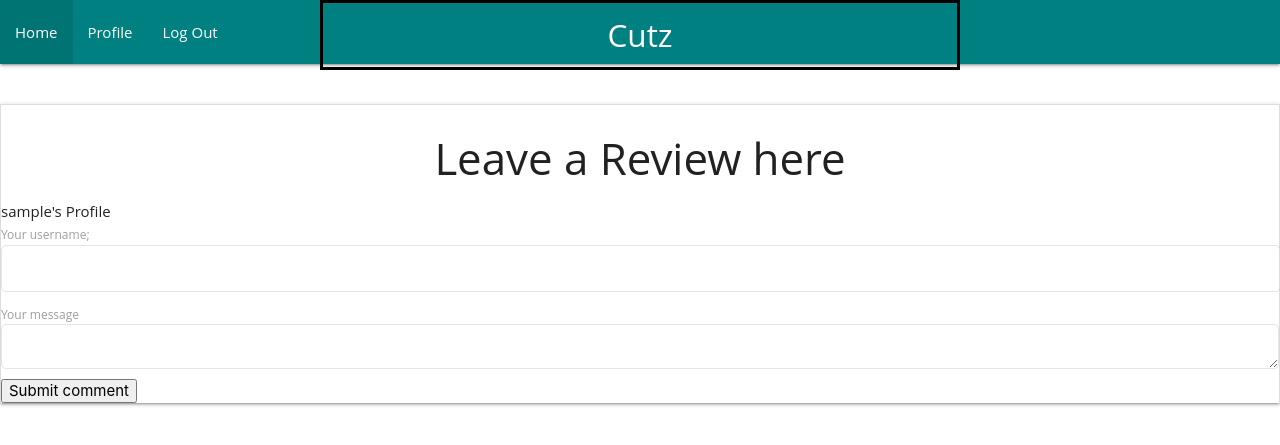
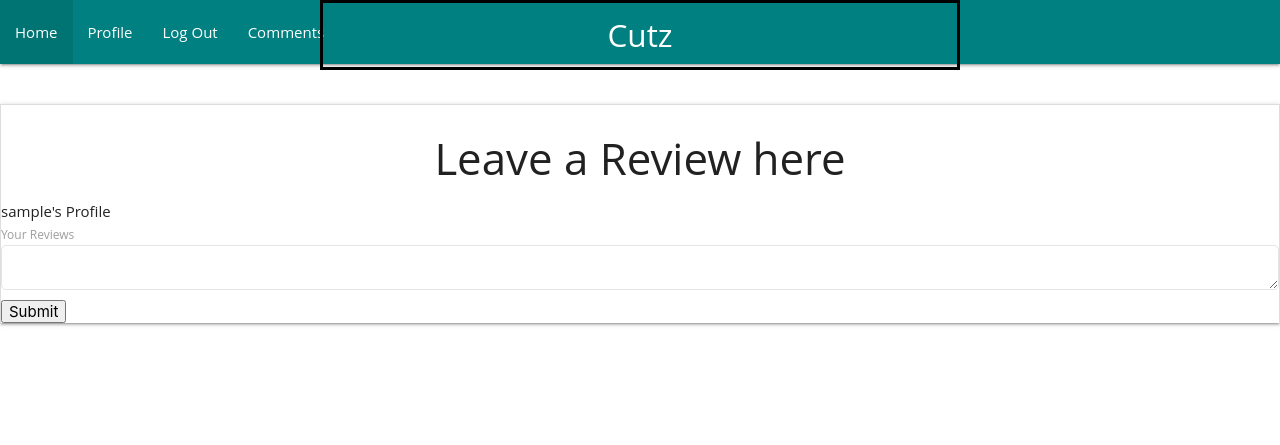
Before and after one commit to aoshenye/Cutz21, a Flask app: page /profile/1 in a window 1280 px wide. Shown: the top 445 px of the page. Run offline with Flask 2, Linux system fonts and the light colour scheme; the visitor is signed in with stand-in values (Sample User, id 1); a database or web service that is not in the repository returns one stand-in record (values such as "Sample title"); some libraries are stand-ins or nearby versions.

Commit message:
remove wording for submit button. remove username text area in profile comment section

```diff
--- a/app.py
+++ b/app.py
@@ -25,6 +25,11 @@ def get_home():
     reviews = list(mongo.db.reviews.find())
     return render_template("reviews.html", reviews=reviews)
 
+
+@app.route("/get_reviews")
+def get_reviews():
+    reviews = list(mongo.db.reviews.find())
+    return render_template("comments.html", reviews=reviews)
 
 
 @app.route("/register", methods=["GET", "POST"])
--- a/templates/base.html
+++ b/templates/base.html
@@ -21,6 +21,8 @@
         <li><a href="{{ url_for('get_home') }}">Home</a></li>
         <li><a href="{{ url_for('profile', username=session['user']) }}">Profile</a></li>
         <li><a href="{{ url_for('logout') }}">Log Out</a></li>
+       <li><a href="{{ url_for('get_reviews') }}">Comments</a></li>
+
 
     {% else %}
         <li><a href="{{ url_for('login') }}">Login</a></li>
--- a/templates/profile.html
+++ b/templates/profile.html
@@ -11,14 +11,11 @@
 
   <form action="post_comment.php" method="post" id="commentform">
 
-    <label for="email" class="required">Your username;</label>
-    <input id="username" type="text" name="username" class="validate">
-
-    <label for="comment" class="required">Your message</label>
+    <label for="comment" class="required">Your Reviews</label>
     <textarea name="comment" id="comment" rows="10" tabindex="4"  required="required"></textarea>
 
     <input type="hidden" name="comment_post_ID" value="1" id="comment_post_ID" />
-    <input name="submit" type="submit" value="Submit comment" />
+    <input name="submit" type="submit" value="Submit" />
 
   </form>
 
```
Also changed, not shown: templates/comments.html (+4 -4 lines).
